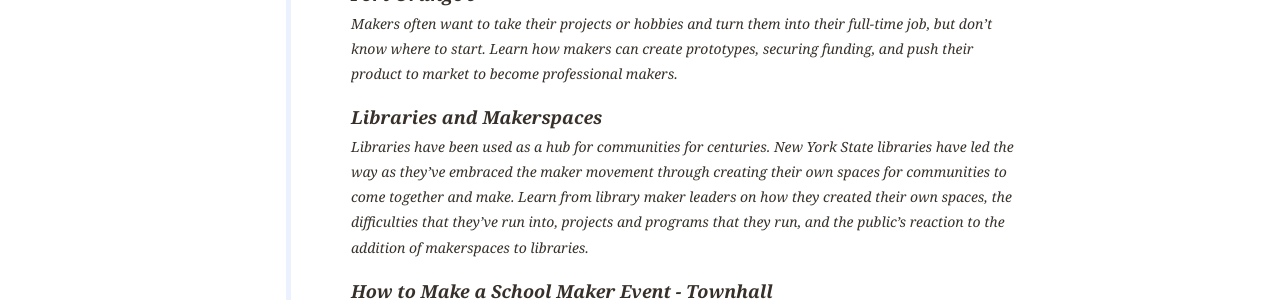
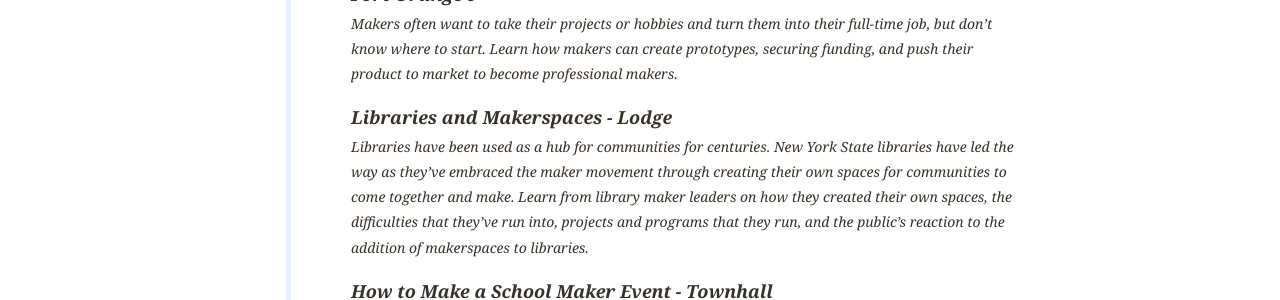
Before and after one commit to nysmakers/nysmakers.github.io, a Jekyll site: the page built from index.html, in a window 1280 px wide and 900 px high, scrolled down 3051 px. Shown: the part 155-455 px from the top of the window. Built offline with Jekyll 4.4.1, drawn with Linux system fonts in a browser that asks for light colours; some web fonts are replaced; comment, search, counter and statistics services are not loaded.

Commit message:
Added room to library talk

```diff
--- a/index.html
+++ b/index.html
@@ -124,7 +124,7 @@
             <p class="topicname">Maker to Market - Securing Funding, Prototyping, Pushing to Market -  Fort Orange 9</p>
             <p class="topicdesc">Makers often want to take their projects or hobbies and turn them into their full-time job, but don’t know where to start. Learn how makers can create prototypes, securing funding, and push their product to market to become professional makers.</p>
 
-            <p class="topicname">Libraries and Makerspaces</p>
+            <p class="topicname">Libraries and Makerspaces - Lodge</p>
             <p class="topicdesc">Libraries have been used as a hub for communities for centuries. New York State libraries have led the way as they’ve embraced the maker movement through creating their own spaces for communities to come together and make. Learn from library maker leaders on how they created their own spaces, the difficulties that they’ve run into, projects and programs that they run, and the public’s reaction to the addition of makerspaces to libraries.</p>
 
             <p class="topicname">How to Make a School Maker Event - Townhall</p>
```
